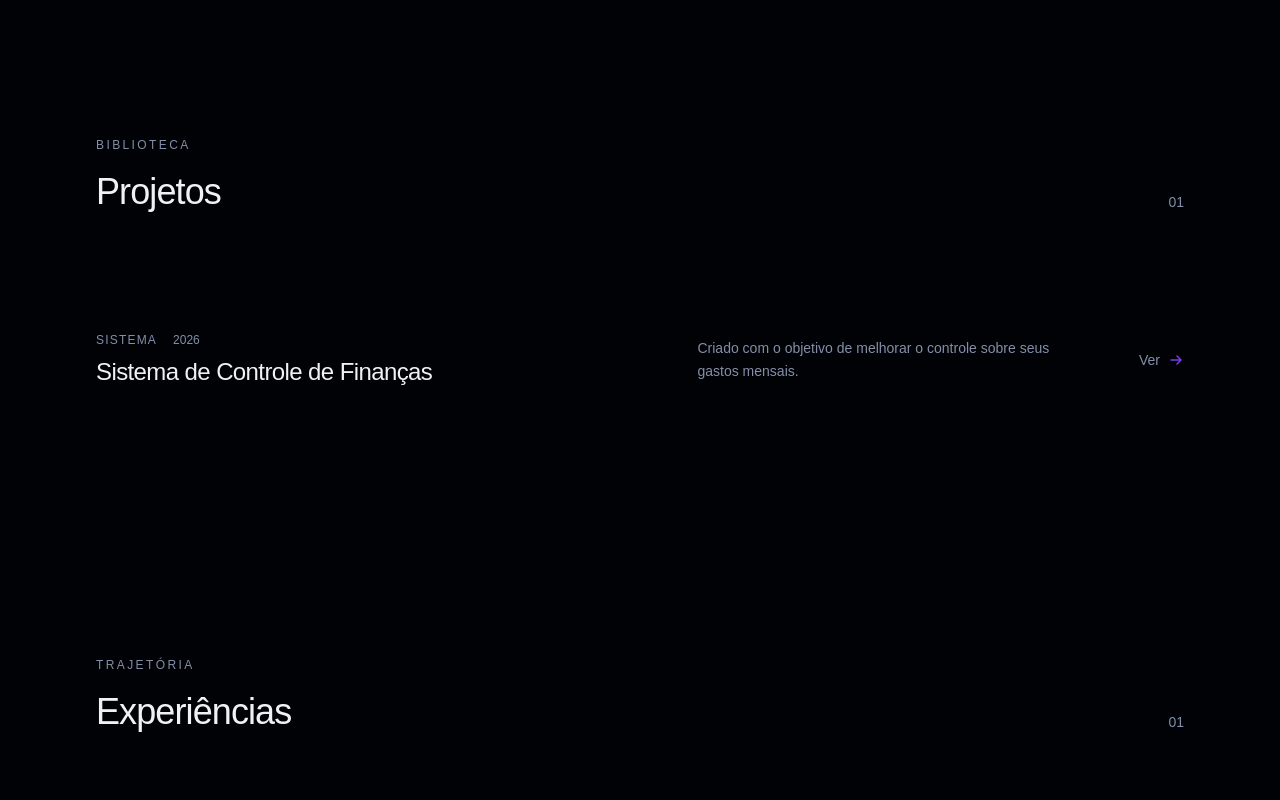
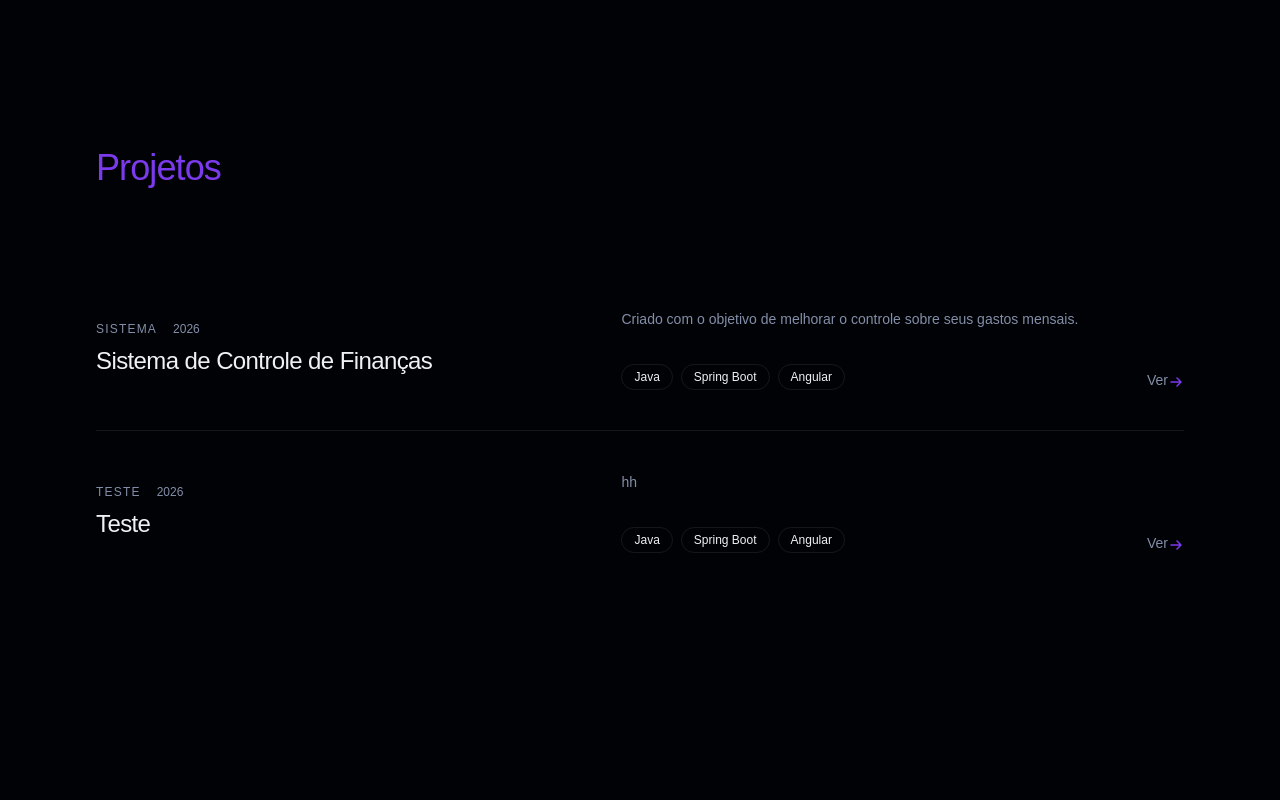
Before and after one commit to ZeVictorAraujo/portfolio, a React (Vite) app: page / in a window 1280 px wide. Shown: the part 780-1580 px from the top of the page. Built offline with nearby package versions, Linux system fonts and the light colour scheme.

Commit message:
fix: layout projects align

```diff
--- a/index.html
+++ b/index.html
@@ -9,7 +9,7 @@
     <meta property="og:description" content="Portfólio criativo de desenvolvedor e designer." />
     <meta property="og:type" content="website" />
     <meta name="twitter:card" content="summary_large_image" />
-    <title>Alex Rivera | Creative Developer</title>
+    <title>Victor Araujo | Desenvolvedor de Sistemas</title>
     <link rel="icon" href="/favicon.svg" type="image/svg+xml" />
   </head>
   <body>
--- a/src/App.tsx
+++ b/src/App.tsx
@@ -7,7 +7,15 @@ const projects = [
     category: "Sistema",
     year: "2026",
     description: "Criado com o objetivo de melhorar o controle sobre seus gastos mensais.",
-    language: "Java, Spring Boot, Angular"
+    language: ["Java", "Spring Boot", "Angular"]
+  },
+  {
+    id: 2,
+    title: "Teste",
+    category: "Teste",
+    year: "2026",
+    description: "hh",
+    language: ["Java", "Spring Boot", "Angular"]
   }
 ];
 
@@ -80,29 +88,22 @@ export default function App() {
         <div className="mx-auto max-w-6xl">
           <div className="mb-20 flex items-end justify-between gap-6">
             <div>
-              <span className="text-xs font-medium uppercase tracking-[0.2em] text-muted-foreground">
-                Biblioteca
-              </span>
-
-              <h2 className="mt-4 text-3xl font-light tracking-tight sm:text-4xl">
+              <h2 className="mt-4 text-[#7c3aed] font-light tracking-tight sm:text-4xl ">
                 Projetos
               </h2>
             </div>
-
-            <span className="hidden text-sm tabular-nums text-muted-foreground sm:inline">
-              {String(projects.length).padStart(2, "0")}
-            </span>
           </div>
 
           <div className="divide-y divide-border">
             {projects.map((project) => (
               <article
                 key={project.id}
-                className="group flex flex-col justify-between gap-6 py-10 transition-colors sm:flex-row sm:items-center"
+                className="group grid grid-cols-1 gap-6 py-10 transition-colors sm:grid-cols-[1fr_1fr_auto] sm:items-stretch"
                 onMouseEnter={() => setActiveProject(project.id)}
                 onMouseLeave={() => setActiveProject(null)}
               >
-                <div className="flex flex-col gap-2 sm:w-1/2">
+                {/* Projeto */}
+                <div className="flex flex-col justify-center">
                   <div className="flex items-center gap-4 text-xs text-muted-foreground">
                     <span className="uppercase tracking-widest">
                       {project.category}
@@ -113,19 +114,39 @@ export default function App() {
                     </span>
                   </div>
 
-                  <h3 className="text-2xl font-medium tracking-tight transition-colors group-hover:text-[#7c3aed]">
+                  <h3 className="mt-2 text-2xl font-medium tracking-tight transition-colors group-hover:text-[#7c3aed]">
                     {project.title}
                   </h3>
                 </div>
 
-                <p className="max-w-sm text-sm leading-relaxed text-muted-foreground">
-                  {project.description}
-                </p>
+                {/* Descrição + tecnologias */}
+                <div className="flex min-h-[82px] flex-col justify-between">
+                  <p className="text-sm leading-relaxed text-muted-foreground">
+                    {project.description}
+                  </p>
 
-                <div className="flex items-center gap-2 text-sm font-medium text-[#7c3aed] sm:shrink-0">
-                  <span className="text-muted-foreground transition-colors group-hover:text-[#7c3aed]">
+                  <div className="mt-4 flex flex-wrap gap-2">
+                    {project.language.map((language) => (
+                      <span
+                        key={language}
+                        className="inline-flex items-center justify-center rounded-full border border-border px-3 py-1 text-xs font-medium text-foreground transition-all hover:border-[#7c3aed]/40 hover:bg-[#7c3aed]/10 hover:text-[#7c3aed]"
+                      >
+                        {language}
+                      </span>
+                    ))}
+                  </div>
+                </div>
+
+                {/* Ver projeto */}
+                <div className="flex items-end justify-end text-sm font-medium text-[#7c3aed]">
+                  <a
+                    className="text-muted-foreground transition-colors group-hover:text-[#7c3aed] cursor-pointer"
+                    href="https://controlese.vercel.app/"
+                    target="_blank"
+                    rel="noreferrer"
+                  >
                     Ver
-                  </span>
+                  </a>
 
                   <svg
                     width="16"
@@ -166,7 +187,7 @@ export default function App() {
                 Trajetória
               </span>
 
-              <h2 className="mt-4 text-3xl font-light tracking-tight sm:text-4xl">
+              <h2 className="mt-4 text-[#7c3aed] font-light tracking-tight sm:text-4xl">
                 Experiências
               </h2>
             </div>
@@ -214,12 +235,9 @@ export default function App() {
       {/* Skills */}
       <section className="relative border-y border-border px-6 py-28 sm:px-12 lg:px-16 xl:px-24">
         <div className="mx-auto max-w-6xl">
-          <span className="text-xs font-medium uppercase tracking-[0.2em] text-muted-foreground">
+
+          <h2 className="mt-4 text-[#7c3aed] font-light tracking-tight sm:text-4xl">
             Habilidades
-          </span>
-
-          <h2 className="mt-4 text-3xl font-light tracking-tight sm:text-4xl">
-            O que faço
           </h2>
 
           <div className="mt-16 grid gap-x-12 gap-y-8 sm:grid-cols-2 lg:grid-cols-3">
```
